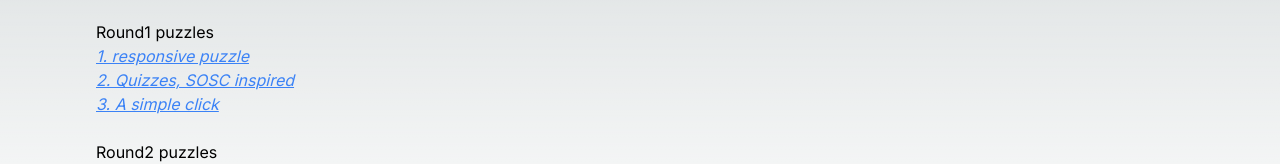
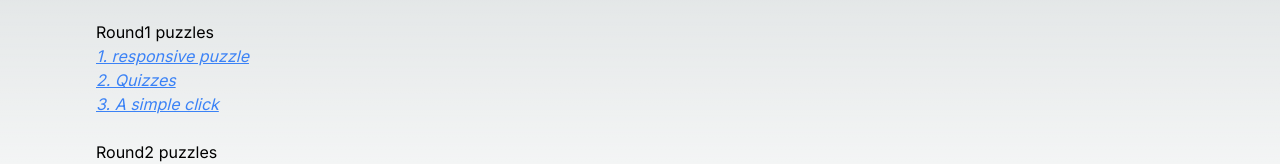
Before and after one commit to Athul28/digitalhunt-24-r1, a Next.js app: page / in a window 1280 px wide. Shown: the part 148-312 px from the top of the page. Built offline with nearby package versions, Linux system fonts and the light colour scheme.

Commit message:
minor changes

```diff
--- a/src/app/page.tsx
+++ b/src/app/page.tsx
@@ -7,7 +7,7 @@ export default function Home() {
 		<p>Round1 puzzles</p>
      	<ul>
 			<li><Link href={"/puzzle1"} className="underline text-blue-500 italic">1. responsive puzzle</Link></li>
-			<li><Link href={"/puzzle2"} className="underline text-blue-500 italic">2. Quizzes, SOSC inspired</Link></li>
+			<li><Link href={"/puzzle2"} className="underline text-blue-500 italic">2. Quizzes</Link></li>
 			<li><Link href={"/puzzle3" } className="underline text-blue-500 italic">3. A simple click</Link></li>
 
      	</ul>
```
